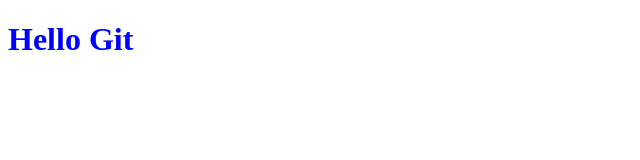
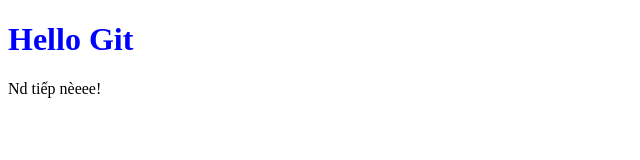
Before and after one commit to TheseAnh04/Hello_Git, a plain HTML site: page index.html in a window 1280 px wide. Shown: the whole page, without its empty margins (0-640 px from the left). Drawn offline with Linux system fonts and the light colour scheme.

Commit message:
commit_demo

```diff
--- a/index.html
+++ b/index.html
@@ -8,5 +8,6 @@
 </head>
 <body>
     <h1>Hello Git</h1>
+    <p>Nd tiếp nèeee!</p>
 </body>
 </html>
```
